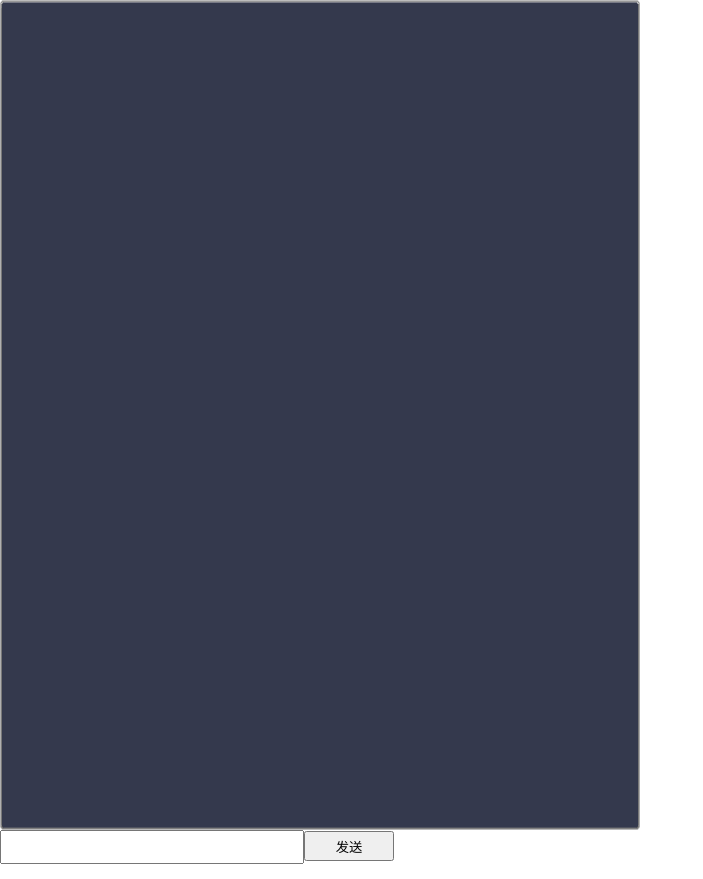
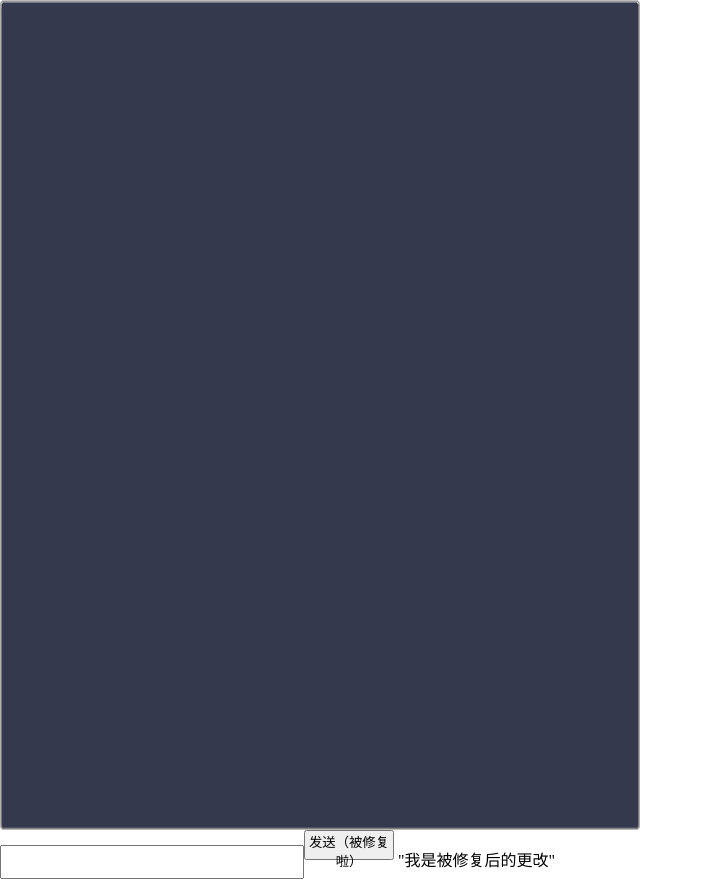
Before and after one commit to wowjuanjuan/chatList, a plain HTML site: page index.html in a window 1280 px wide. Shown: the whole page, without its empty margins (0-703 px from the left). Drawn offline with Linux system fonts and the light colour scheme.

Commit message:
fix success

```diff
--- a/index.html
+++ b/index.html
@@ -15,7 +15,8 @@
       <div id="equipInfo"></div>
     </div>
     <div class="ipt">
-      <input type="text" id="inp" /><button id="btn">发送</button>
+      <input type="text" id="inp" /><button id="btn">发送（被修复啦）</button>
+      "我是被修复后的更改"
     </div>
     <script src="./check.js"></script>
     <script src="./index.js"></script>
```
